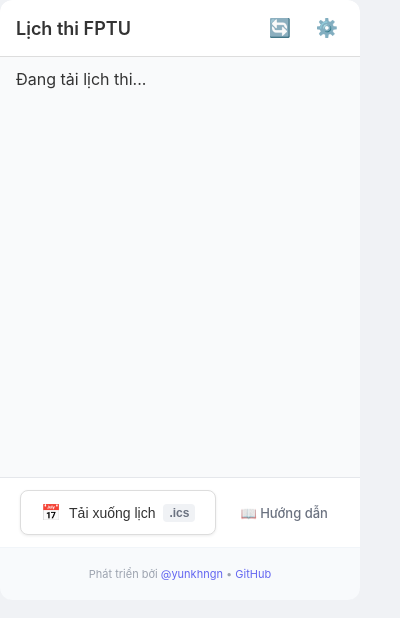
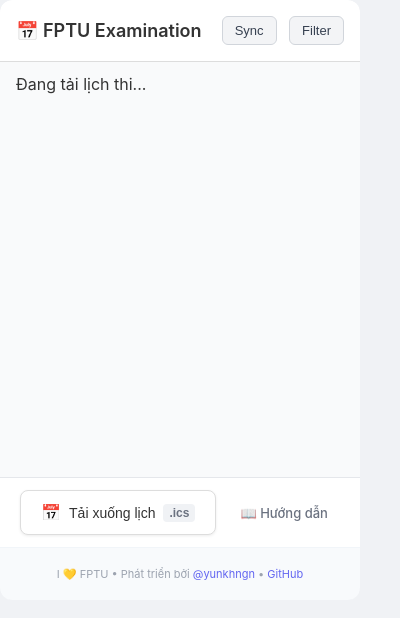
Before and after one commit to yunkhngn/fptu-examination, a browser extension: page popup.html in a window 400 px wide. Drawn offline with Linux system fonts and the light colour scheme.

Commit message:
Fixing UI

```diff
--- a/popup.css
+++ b/popup.css
@@ -40,6 +40,28 @@
   cursor: pointer;
   font-size: 18px;
   margin-left: 8px;
+}
+
+.popup-controls .control-btn {
+  background-color: #f3f4f6;
+  border: 1px solid #d1d5db;
+  border-radius: 6px;
+  padding: 6px 12px;
+  font-size: 13px;
+  font-weight: 500;
+  color: #374151;
+  cursor: pointer;
+  transition: all 0.2s ease;
+  margin-left: 8px;
+}
+
+.popup-controls .control-btn:hover {
+  background-color: #e5e7eb;
+  border-color: #9ca3af;
+}
+
+.popup-controls .control-btn:active {
+  background-color: #d1d5db;
 }
 
 .popup-list {
--- a/popup.html
+++ b/popup.html
@@ -9,10 +9,10 @@
 <body>
   <div class="popup-wrapper">
     <header class="popup-header">
-      <h1>Lịch thi FPTU</h1>
+      <h1>📅 FPTU Examination</h1>
       <div class="popup-controls">
-        <button id="syncButton" title="Đồng bộ lại lịch thi">🔄</button>
-        <button id="settingsButton" title="Cài đặt hiển thị">⚙️</button>
+        <button id="syncButton" class="control-btn" title="Đồng bộ lại lịch thi">Sync</button>
+        <button id="settingsButton" class="control-btn" title="Cài đặt hiển thị">Filter</button>
       </div>
     </header>
 
@@ -31,7 +31,7 @@
     </div>
 
     <footer class="popup-footer">
-      <p>Phát triển bởi <a href="https://github.com/yunkhngn" target="_blank">@yunkhngn</a> • <a href="https://github.com/yunkhngn/fptu-exam-calendar-exporter" target="_blank">GitHub</a></p>
+      <p>I 💛 FPTU • Phát triển bởi <a href="https://github.com/yunkhngn" target="_blank">@yunkhngn</a> • <a href="https://github.com/yunkhngn/fptu-exam-calendar-exporter" target="_blank">GitHub</a></p>
     </footer>
 
     <script src="popup.js"></script>
```
